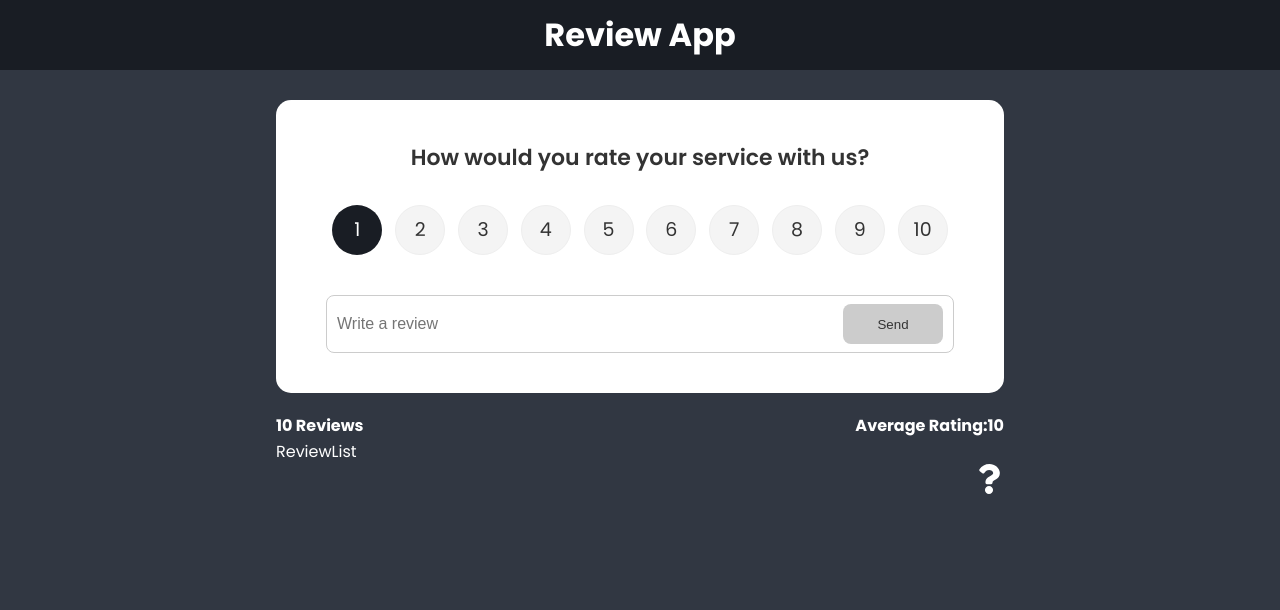
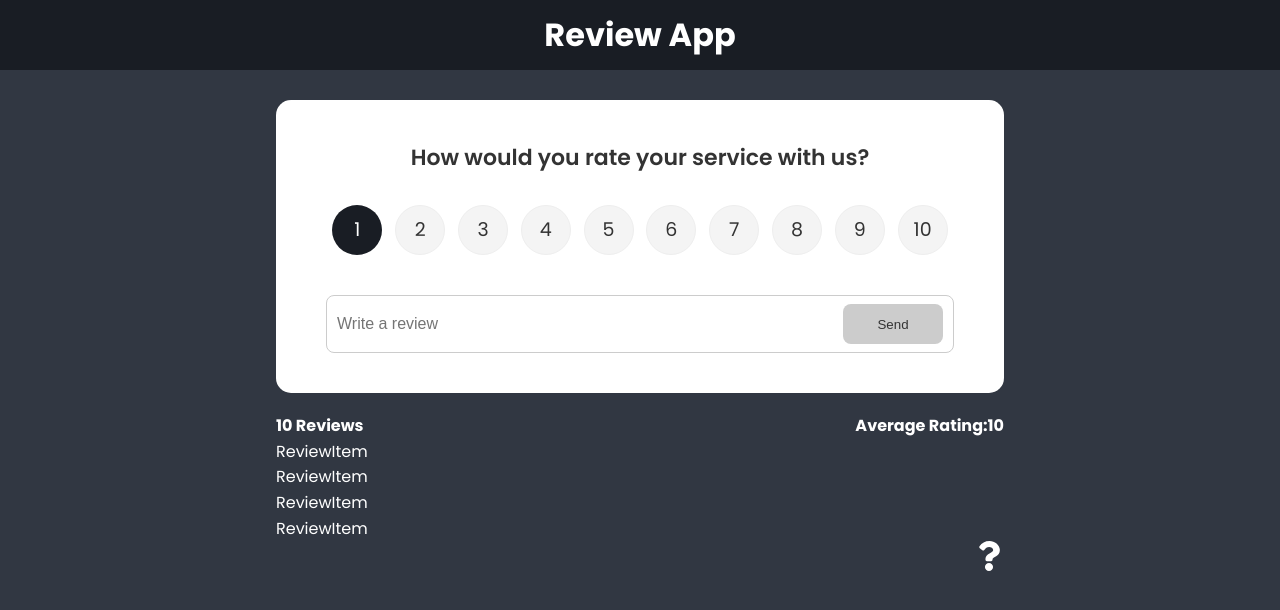
Before and after one commit to GUchechi/Review-App, a React (Vite) app in the folder vite-project/: page / in a window 1280 px wide. Shown: the top 610 px of the page. Built offline with nearby package versions, Linux system fonts and the light colour scheme; data requests are answered from the project's data file.

Commit message:
reviewList

```diff
--- /dev/null
+++ b/vite-project/src/components/ReviewItem/ReviewItem.tsx
@@ -0,0 +1,9 @@
+import React from 'react'
+
+const ReviewItem = () => {
+  return (
+    <div>ReviewItem</div>
+  )
+}
+
+export default ReviewItem
--- a/vite-project/src/components/ReviewList/ReviewList.tsx
+++ b/vite-project/src/components/ReviewList/ReviewList.tsx
@@ -1,9 +1,34 @@
-import React from 'react'
+import { ReactElement, useContext } from "react";
+import { motion, AnimatePresence } from "framer-motion";
+import ReviewContext from "../../context/ReviewContext";
+import Spinner from "../shared/Spinner/Spinner";
+import ReviewItem from "../ReviewItem/ReviewItem";
 
 const ReviewList = () => {
-  return (
-    <div>ReviewList</div>
-  )
-}
+  const { review, isLoading } = useContext(ReviewContext);
 
-export default ReviewList
+  if (!isLoading && (!review || review.length === 0)) {
+    return <p>There is no Review</p>;
+  }
+
+  return isLoading ? (
+    <Spinner />
+  ) : (
+    <div className="feedback-list">
+      <AnimatePresence>
+        {review.map((item) => (
+          <motion.div
+            key={item.id}
+            initial={{ opacity: 0 }}
+            animate={{ opacity: 1 }}
+            exit={{ opacity: 0 }}
+          >
+            <ReviewItem key={item.id} item={item} />
+          </motion.div>
+        ))}
+      </AnimatePresence>
+    </div>
+  );
+};
+
+export default ReviewList;
--- a/vite-project/src/context/ReviewContext.tsx
+++ b/vite-project/src/context/ReviewContext.tsx
@@ -12,9 +12,7 @@ type ReviewContextType = {
   addReview: (newReview: ReviewItem) => Promise<void>;
 };
 
-const ReviewContext = createContext<ReviewContextType | undefined>(
-  undefined
-);
+const ReviewContext = createContext<ReviewContextType | undefined>(undefined);
 
 type ChildrenType = { children?: ReactElement | ReactElement[] };
 
@@ -32,7 +30,7 @@ export const ReviewProvider = ({ children }: ChildrenType): ReactElement => {
       `http://localhost:5000/review?_sort=id&_order=desc`
     );
     const data: ReviewItem[] = await response.json();
-    console.log(data);
+    setReview(data);
     setIsLoading(false);
   };
 
```
